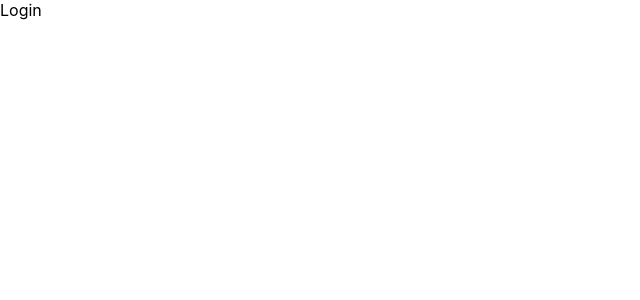
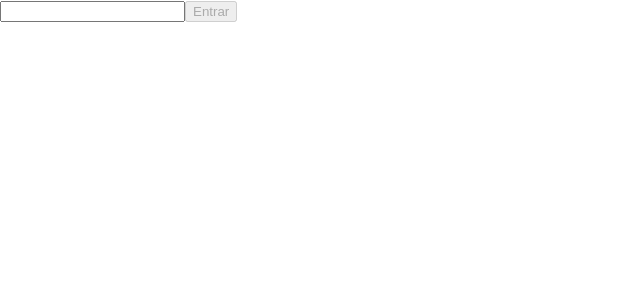
Before and after one commit to christianbvolz/project-trybetunes, a React (Create React App) app: page / in a window 1280 px wide. Shown: the top 300 px of the page, without its empty margins (0-640 px from the left). Built offline with nearby package versions, Linux system fonts and the light colour scheme.

Commit message:
requisito 2

```diff
--- /dev/null
+++ b/src/pages/Loading.jsx
@@ -0,0 +1,11 @@
+import React from 'react';
+
+class Loading extends React.Component {
+  render() {
+    return (
+      <p>Carregando...</p>
+    );
+  }
+}
+
+export default Loading;
--- a/src/pages/Login.jsx
+++ b/src/pages/Login.jsx
@@ -1,13 +1,68 @@
 import React from 'react';
+import PropTypes from 'prop-types';
+
+import { createUser } from '../services/userAPI';
+import Loading from './Loading';
 
 class Login extends React.Component {
+  constructor() {
+    super();
+    this.state = {
+      name: '',
+      loading: false,
+    };
+    this.handleChange = this.handleChange.bind(this);
+    this.setUser = this.setUser.bind(this);
+  }
+
+  handleChange({ target: { value } }) {
+    this.setState({ name: value });
+  }
+
+  async setUser() {
+    const { history } = this.props;
+    this.setState({ loading: true });
+    await createUser(this.state);
+    history.push('search');
+  }
+
+  renderForm() {
+    const { name } = this.state;
+    const minimumCharacter = 3;
+    return (
+      <form>
+        <label htmlFor="name">
+          <input
+            data-testid="login-name-input"
+            onChange={ this.handleChange }
+          />
+        </label>
+        <button
+          type="button"
+          data-testid="login-submit-button"
+          disabled={ (name.length < minimumCharacter) }
+          onClick={ this.setUser }
+        >
+          Entrar
+        </button>
+      </form>
+    );
+  }
+
   render() {
+    const { loading } = this.state;
     return (
       <div data-testid="page-login">
-        Login
+        {(loading) ? <Loading /> : this.renderForm()}
       </div>
     );
   }
 }
 
+Login.propTypes = {
+  history: PropTypes.shape({
+    push: PropTypes.func.isRequired,
+  }).isRequired,
+};
+
 export default Login;
```
